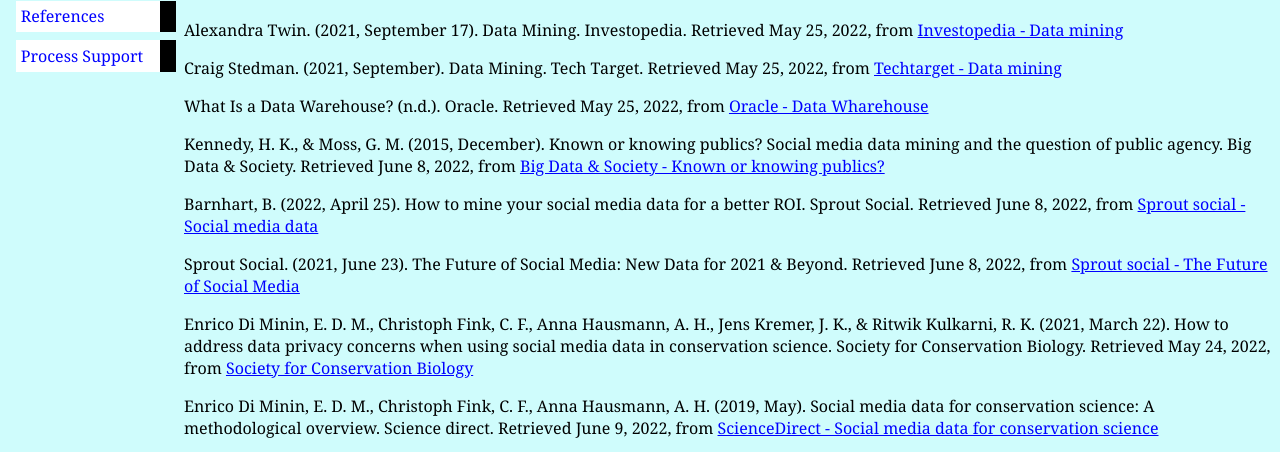
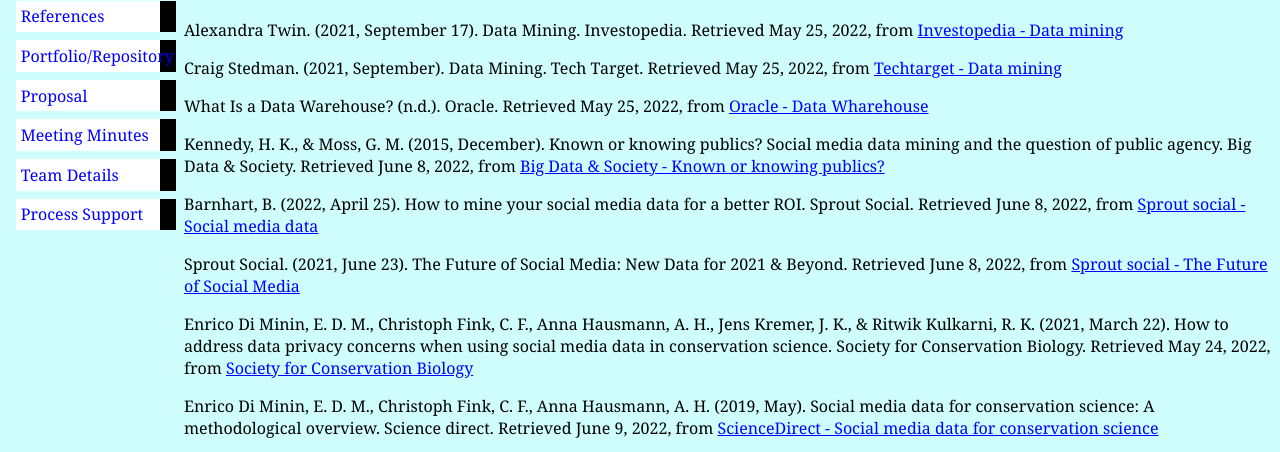
Before and after one commit to Verisym/john.github.io, a plain HTML site: page Website/CTiS-2022_1/misc/references.html in a window 1280 px wide. Shown: the part 299-751 px from the top of the page. Drawn offline with Linux system fonts and the light colour scheme.

Commit message:
Update references.html

```diff
--- a/Website/CTiS-2022_1/misc/references.html
+++ b/Website/CTiS-2022_1/misc/references.html
@@ -18,7 +18,11 @@
 	<li><a href="choices.html">Choices</a>
 	<li><a href="ethics.html">Ethical Reflections</a>
 	<li><a href="references.html">References</a>
-   <li><a href="process.html">Process Support</a>
+	<li><a href="portfolio.html">Portfolio/Repository</a>
+	<li><a href="proposal.html">Proposal</a>
+	<li><a href="meetings.html">Meeting Minutes</a>
+	<li><a href="team-formation.html">Team Details</a>
+	<li><a href="process.html">Process Support</a>
 </ul>
 
 <!-- Main content -->
```
